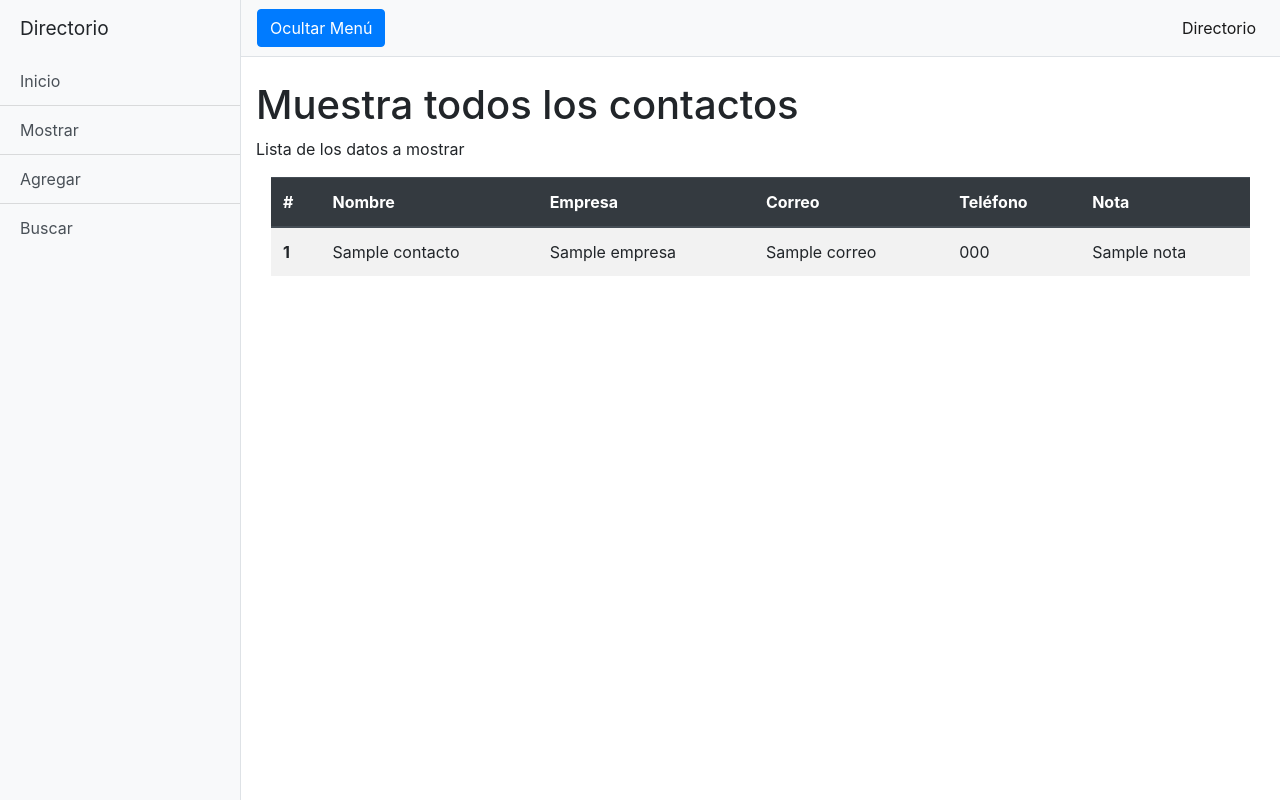
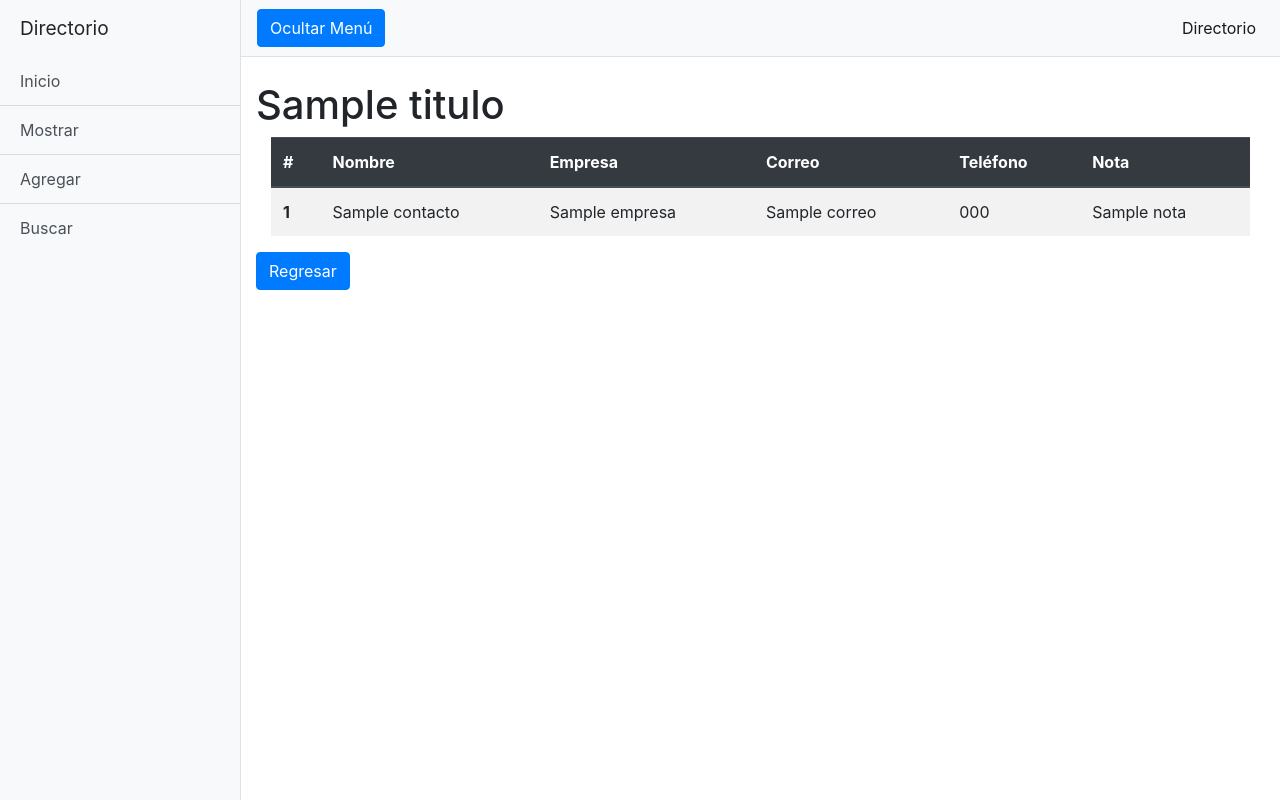
Before and after one commit to cualtos-industry-introduction/Taco-Team-Flask, a Flask app: template templates/mostrar.html in a window 1280 px wide. Run offline with Flask 2, Linux system fonts and the light colour scheme; the template is opened without the code that fills it: most values are stand-ins (such as "Sample title", 1, 10 or a date in 2020); some libraries are stand-ins or nearby versions.

Commit message:
Módulo de búsquedas

```diff
--- a/app.py
+++ b/app.py
@@ -31,21 +31,27 @@ def agregar():
 @app.route('/buscar', methods=['GET', 'POST'])
 def buscar():
     if request.method == 'POST':
-        return redirect(url_for('buscar_resultado', nombre=request.form['nombre']))
+        if request.form['nombre'] == '':
+            return render_template('buscar.html')
+        else:
+            return redirect(url_for('buscar_resultado', nombre=request.form['nombre']))
     elif request.method == 'GET':
         return render_template('buscar.html')
 
 @app.route('/buscar/<nombre>')
 def buscar_resultado(nombre):
-    contactos = list(obtenerUno(nombre))
-    return render_template('mostrar.html', contactos=contactos)
+    contactos = [obtenerUno(nombre)]
+    if contactos[0] != None:
+        return render_template('mostrar.html', contactos=contactos, titulo="Búsqueda: "+contactos[0]['nombre'])
+    else:
+        return render_template('mostrar.html', contactos=contactos, titulo="Búsqueda: Sin registros")
 
 @app.route('/mostrar')
 def mostrar_agenda():
     #agenda = Agenda('agenda')
     #contactos = agenda.obtenerContactos()
     contactos = obtenerTodo()
-    return render_template('mostrar.html', contactos=contactos)
+    return render_template('mostrar.html', contactos=contactos, titulo="Mostrar todos los contactos", busqueda=None)
 
 if __name__ == "__main__":
     app.run()
--- a/consultas.py
+++ b/consultas.py
@@ -12,8 +12,9 @@ def obtenerTodo():
     return list(cursor)
 
 def obtenerUno(titulo):
-    resultado = coleccion.find_one({'nombre': titulo})
-    return resultado
+    # resultado = coleccion.find_one({'nombre': titulo})
+    resultado = coleccion.find({'nombre': {'$regex':'.*titulo.*'}})
+    return list(resultado)
 
 def insertarUno(datos):
     id = coleccion.insert_one(datos)
--- a/templates/buscar.html
+++ b/templates/buscar.html
@@ -64,7 +64,7 @@
           <div class="col-md-6 col-sm-12">
             <form method="POST" class="form-inline">
               <div class="form-group mb-2 mx-sm-3 ">
-                <input type="text" class="form-control" id="nombre" name="nombre" placeholder="Juanito Pérez">
+                <input type="text" class="form-control" id="nombre" name="nombre" placeholder="Juanito Pérez" required>
               </div>
 
               <button type="submit" class="btn btn-primary mb-2">Buscar</button>
--- a/templates/mostrar.html
+++ b/templates/mostrar.html
@@ -28,7 +28,7 @@
       <div class="sidebar-heading">Directorio </div>
       <div class="list-group list-group-flush">
         <a href="{{url_for ('index') }}" class="list-group-item list-group-item-action bg-light">Inicio</a>
-        <a href="#" class="list-group-item list-group-item-action bg-light">Mostrar</a>
+        <a href="{{url_for ('mostrar_agenda') }}" class="list-group-item list-group-item-action bg-light">Mostrar</a>
         <a href="{{url_for ('agregar') }}" class="list-group-item list-group-item-action bg-light">Agregar</a>
         <a href="{{url_for ('buscar') }}" class="list-group-item list-group-item-action bg-light">Buscar</a>
 
@@ -59,11 +59,11 @@
       </nav>
 
       <div class="container-fluid">
-        <h1 class="mt-4">Muestra todos los contactos</h1>
-        <p>Lista de los datos a mostrar</p>
+        <h1 class="mt-4">{{titulo}}</h1>
 
         <!-- Tabla de contactos -->
         <div class="container-fluid">
+          {% if contactos[0] != None: %}
           <table class="table table-striped">
             <thead class="thead-dark">
               <tr>
@@ -88,11 +88,14 @@
               {% endfor %}
             </tbody>
           </table>
+          {% endif %}
         </div>
+        {% if busqueda != None %}
+        <a href="{{ url_for('buscar') }}"><button class="btn btn-primary">Regresar</button></a>
+        {% endif %}
       </div>
     </div>
     <!-- /#page-content-wrapper -->
-
   </div>
   <!-- /#wrapper -->
 
```
